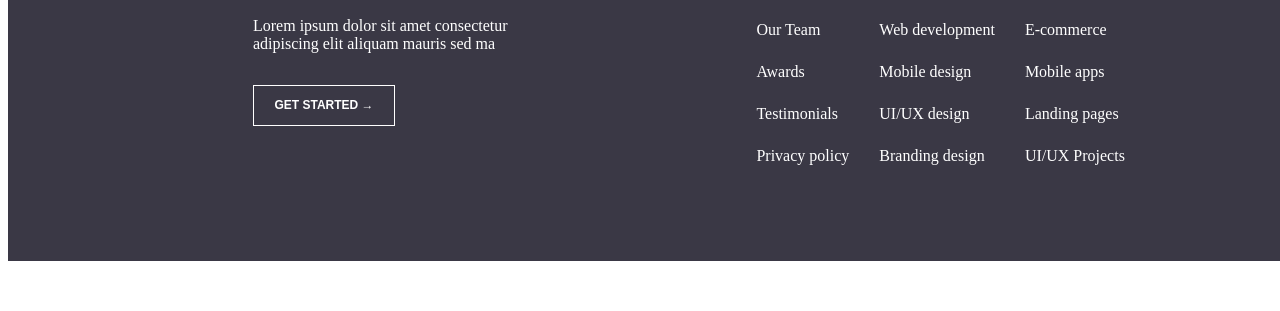
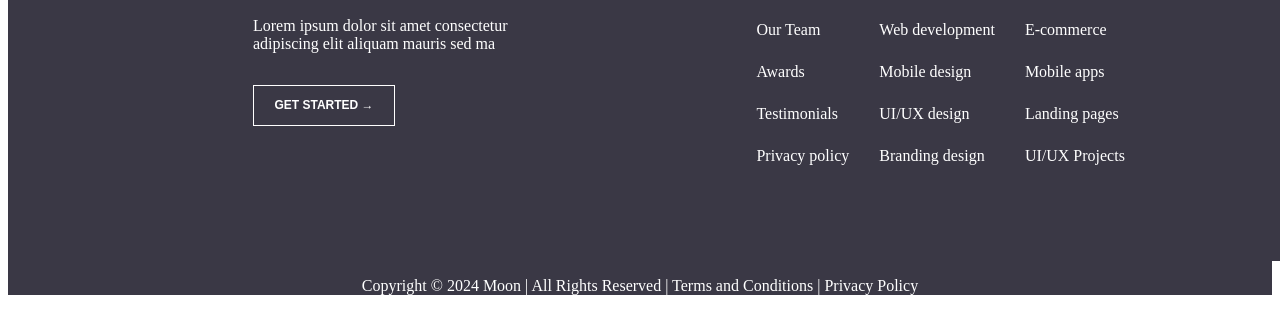
Before and after one commit to codeville-2024/e-commerce-gift, a plain HTML site: page index.html in a window 1280 px wide. Shown: the part 4132-4443 px from the top of the page. Before the commit the page ends 4401 px from the top, so only its background shows below. Drawn offline with Linux system fonts and the light colour scheme.

Commit message:
footer edited

```diff
--- a/index.html
+++ b/index.html
@@ -279,7 +279,8 @@
         </div>
     </section>
 
-    <footer id="ft">
+    <footer id="footer-background">
+        <div id="ft">
         <div id="footer_container">
             <div>
                <img src="Images/NG_or_GN_Logo_2.jpg" id="footer_logo">
@@ -319,6 +320,8 @@
                 </div>
             </div>
         </div>
+        </div>
+        <p id="copyright">Copyright © 2024 Moon | All Rights Reserved | Terms and Conditions | Privacy Policy</p>
     </footer>
 </body>
 </html>
--- a/styles.css
+++ b/styles.css
@@ -376,3 +376,13 @@ ul {
   margin-bottom: 32px;
   font-weight: 600;
 }
+
+#footer-background{
+  background-color: #3A3845;
+}
+
+#copyright{
+  color: white;
+  text-align: center;
+  font-weight: 400;
+}
```
